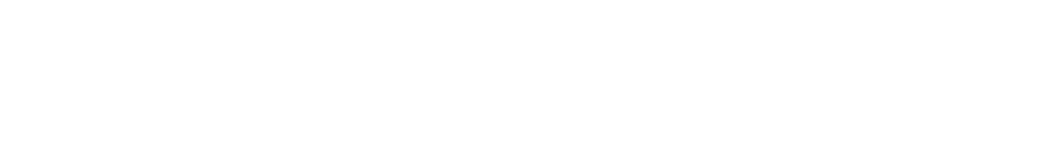
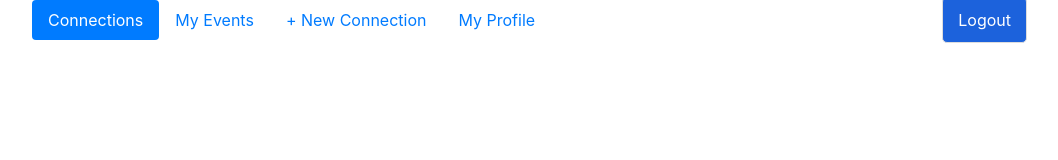
Before and after one commit to RinkoQAQ/IT_Pro_CRM, a website: page my_profile.html in a window 1280 px wide. Shown: the whole page, without its empty margins (53-1111 px from the left). Drawn offline with nearby package versions, Linux system fonts and the light colour scheme; no server answers.

Commit message:
Page Setting

```diff
--- a/crt_event.html
+++ b/crt_event.html
@@ -0,0 +1,62 @@
+<!DOCTYPE html>
+<html lang="en" dir="ltr">
+
+<head>
+  <meta charset="utf-8">
+  <title>Connections</title>
+  <link rel="stylesheet" href="frontend/CSS/photo.css">
+
+  <link rel="stylesheet" href="node_modules/bootstrap/dist/css/bootstrap.min.css">
+
+</head>
+
+<body>
+  <div class="container">
+    <header>
+      <nav class="nav nav-pills">
+
+            <a class="nav-item nav-link active" href="#">Connections</a>
+            <a class="nav-item nav-link" href="events.html" id="myEventsBtn">My Events</a>
+            <a class="nav-item nav-link" href="new_contact.html"> + New Connection</a>
+            <a class="nav-item nav-link" href="my_profile.html"> My Profile</a>
+      </nav>
+      <a class="nav-item nav-logout" href="index.html">Logout</a>
+      <style>
+.nav-item.nav-logout {
+    display: block;
+    position: absolute;
+    top: 20px;                    /* Position it at the middle vertically */
+    right: 200px;                /* 200px from the right edge */
+    transform: translateY(-50%); /* Shift it up half its height to truly center it */
+    text-decoration: none;
+    padding: 10px 15px;
+    border: 1px solid #ddd;
+    border-radius: 5px;
+    background-color: #1c62dc;
+    color: #ffffff;
+    transition: background-color 0.3s ease;
+}
+
+      </style>
+    </header>
+
+
+
+
+
+
+
+
+
+
+
+
+  <script type="text/javascript" src="node_modules/jquery/dist/jquery.min.js"></script>
+  <script type="text/javascript" src="node_modules/bootstrap/dist/js/bootstrap.min.js"></script>
+
+  <script type="text/javascript" src="frontend/js/table.js"></script>
+
+
+</body>
+
+</html>
--- a/my_profile.html
+++ b/my_profile.html
@@ -0,0 +1,62 @@
+<!DOCTYPE html>
+<html lang="en" dir="ltr">
+
+<head>
+  <meta charset="utf-8">
+  <title>Connections</title>
+  <link rel="stylesheet" href="frontend/CSS/photo.css">
+
+  <link rel="stylesheet" href="node_modules/bootstrap/dist/css/bootstrap.min.css">
+
+</head>
+
+<body>
+  <div class="container">
+    <header>
+      <nav class="nav nav-pills">
+
+            <a class="nav-item nav-link active" href="#">Connections</a>
+            <a class="nav-item nav-link" href="events.html" id="myEventsBtn">My Events</a>
+            <a class="nav-item nav-link" href="new_contact.html"> + New Connection</a>
+            <a class="nav-item nav-link" href="my_profile.html"> My Profile</a>
+      </nav>
+      <a class="nav-item nav-logout" href="index.html">Logout</a>
+      <style>
+.nav-item.nav-logout {
+    display: block;
+    position: absolute;
+    top: 20px;                    /* Position it at the middle vertically */
+    right: 200px;                /* 200px from the right edge */
+    transform: translateY(-50%); /* Shift it up half its height to truly center it */
+    text-decoration: none;
+    padding: 10px 15px;
+    border: 1px solid #ddd;
+    border-radius: 5px;
+    background-color: #1c62dc;
+    color: #ffffff;
+    transition: background-color 0.3s ease;
+}
+
+      </style>
+    </header>
+
+
+
+
+
+
+
+
+
+
+
+
+  <script type="text/javascript" src="node_modules/jquery/dist/jquery.min.js"></script>
+  <script type="text/javascript" src="node_modules/bootstrap/dist/js/bootstrap.min.js"></script>
+
+  <script type="text/javascript" src="frontend/js/table.js"></script>
+
+
+</body>
+
+</html>
```
Also changed, not shown: event_detail.html (+62 -0 lines), new_contact.html (+6 -6 lines).
